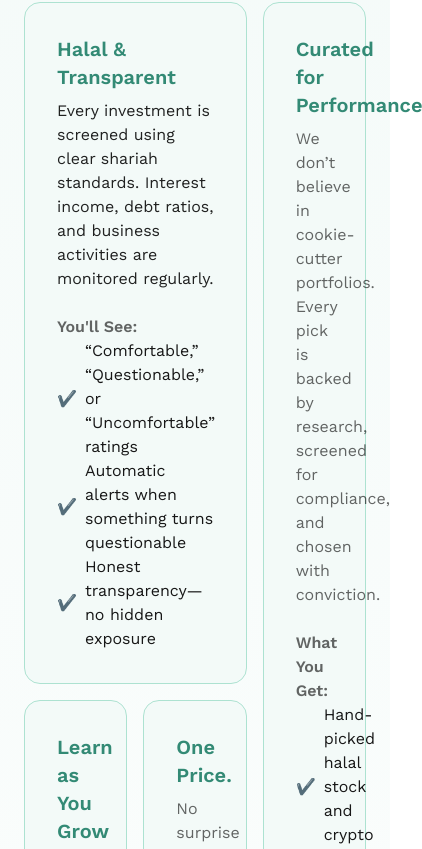
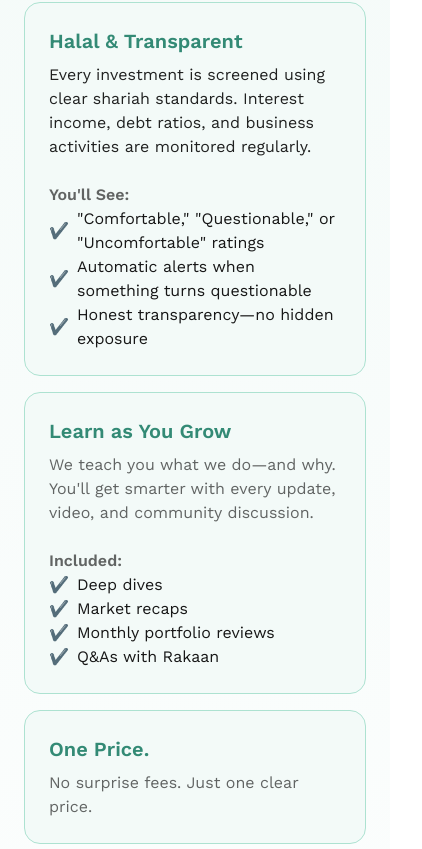
Before and after one commit to MuhammadAqibRafiq/testpif, a Next.js app: page / in a window 390 px wide. Shown: the part 9915-10764 px from the top of the page, 422 px wide, since content can reach past the window. Built offline with nearby package versions, Linux system fonts and the light colour scheme.

Commit message:
padding added

```diff
--- a/src/app/Screens/PifInvest/index.tsx
+++ b/src/app/Screens/PifInvest/index.tsx
@@ -18,8 +18,8 @@ const Index = () => {
                     Halal-first investing made simple, smart, and personalized.</Typography>
 
 
-                <div className="grid grid-cols-6 grid-rows-8 gap-4">
-                    <div className="col-span-4 row-span-3 p-[32px] bg-primary-10 border border-primary-30 rounded-2xl">
+                <div className="grid grid-cols-1 md:grid-cols-6 grid-rows-none md:grid-rows-8 gap-4">
+                    <div className="col-span-1 md:col-span-4 row-span-1 md:row-span-3 padding-lg bg-primary-10 border border-primary-30 rounded-2xl">
                         <Typography variant="bodyXLargeSB" className="mb-2 text-primary-50">
                             Halal & Transparent
                         </Typography>
@@ -34,7 +34,7 @@ const Index = () => {
                             <ul className="list-none">
                                 <li className="flex items-center">
                                     <span className="text-green-500 mr-2">✔️</span>
-                                    “Comfortable,” “Questionable,” or “Uncomfortable” ratings
+                                    "Comfortable," "Questionable," or "Uncomfortable" ratings
                                 </li>
                                 <li className="flex items-center">
                                     <span className="text-green-500 mr-2">✔️</span>
@@ -49,12 +49,12 @@ const Index = () => {
                     </div>
 
 
-                    <div className="col-span-2 row-span-5 col-start-1 row-start-4 p-[32px] bg-primary-10 border border-primary-30 rounded-2xl">
+                    <div className="col-span-1 md:col-span-2 row-span-1 md:row-span-5 md:col-start-1 md:row-start-4 padding-lg bg-primary-10 border border-primary-30 rounded-2xl">
                         <Typography variant="bodyXLargeSB" className="mb-2 text-primary-50">
                             Learn as You Grow
                         </Typography>
                         <Typography variant="bodyMediumR" color="textSecondary">
-                            We teach you what we do—and why. You’ll get smarter with every update, video, and
+                            We teach you what we do—and why. You'll get smarter with every update, video, and
                             community discussion.
                         </Typography>
                         <div className='mt-[24px] gap-[8px]'>
@@ -83,7 +83,7 @@ const Index = () => {
                     </div>
 
 
-                    <div className="col-span-2 row-span-2 col-start-3 row-start-4 p-[32px]  bg-primary-10 border border-primary-30 rounded-2xl">
+                    <div className="col-span-1 md:col-span-2 row-span-1 md:row-span-2 md:col-start-3 md:row-start-4 padding-lg  bg-primary-10 border border-primary-30 rounded-2xl">
                         <Typography variant="bodyXLargeSB" className="mb-2 text-primary-50">
                             One Price.
                         </Typography>
@@ -94,12 +94,12 @@ const Index = () => {
 
 
 
-                    <div className="col-span-2 row-span-5 col-start-5 row-start-1 p-[32px]  bg-primary-10 border border-primary-30 rounded-2xl">
+                    <div className="col-span-1 md:col-span-2 row-span-1 md:row-span-5 md:col-start-5 md:row-start-1 padding-lg  bg-primary-10 border border-primary-30 rounded-2xl">
                         <Typography variant="bodyXLargeSB" className="mb-2 text-primary-50">
                             Curated for Performance
                         </Typography>
                         <Typography variant="bodyMediumR" color="textSecondary">
-                            We don’t believe in cookie-cutter portfolios. Every pick is backed by research, screened for compliance, and chosen with conviction.
+                            We don't believe in cookie-cutter portfolios. Every pick is backed by research, screened for compliance, and chosen with conviction.
                         </Typography>
                         <div className='mt-[24px] gap-[8px]'>
                             <Typography variant="bodyMediumSB" color="textSecondary">
@@ -123,7 +123,7 @@ const Index = () => {
                     </div>
 
 
-                    <div className="col-span-4 row-span-3 col-start-3 row-start-6  p-[32px] bg-primary-10 border border-primary-30 rounded-2xl">
+                    <div className="col-span-1 md:col-span-4 row-span-1 md:row-span-3 md:col-start-3 md:row-start-6  padding-lg bg-primary-10 border border-primary-30 rounded-2xl">
                         <Typography variant="bodyXLargeSB" className="mb-2 text-primary-50">
                             Built with Community
                         </Typography>
--- a/src/app/Screens/SimpleSteps/index.tsx
+++ b/src/app/Screens/SimpleSteps/index.tsx
@@ -48,7 +48,7 @@ const Index = () => {
 
                 <div className="grid lg:grid-cols-3 md:grid-cols-2 gap-8">
                     {steps?.map((step, idx) => (
-                        <div key={idx} className="bg-white rounded-2xl shadow p-[32px] max-lg:p-[24px] flex flex-col border border-primary-30">
+                        <div key={idx} className="bg-white rounded-2xl shadow padding-lg flex flex-col border border-primary-30">
                             <div className="mb-6 flex justify-center relative">
                                 <Image src={step.icon} alt="Step Icon" className="absolute top-0 left-0 w-[40px] h-[40px]" />
                                 <div className="relative w-[200px] h-[200px] md:w-[329px] md:h-[329px]">
--- a/src/app/globals.css
+++ b/src/app/globals.css
@@ -245,3 +245,19 @@ h6 {
 .linear-bg {
   background: linear-gradient(180deg, #F3FAF8 0%, #FFFFFF 100%);
 }
+
+.padding-lg {
+  padding: 32px;
+}
+.padding-md {
+  padding: 24px;
+}
+
+@media (max-width: 1024px) {
+  .padding-lg {
+    padding: 24px;
+  }
+  .padding-md {
+    padding: 16px;
+  }
+}
```
